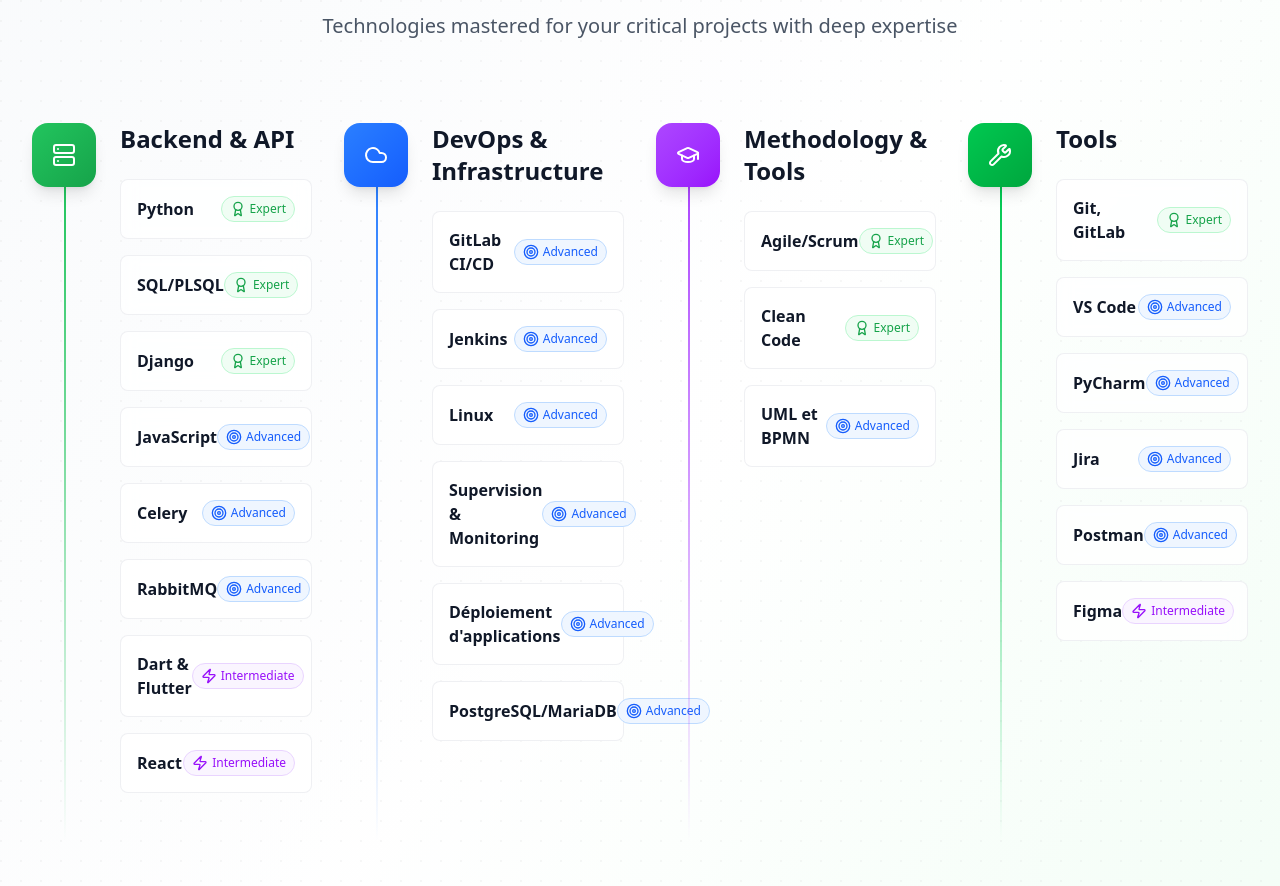
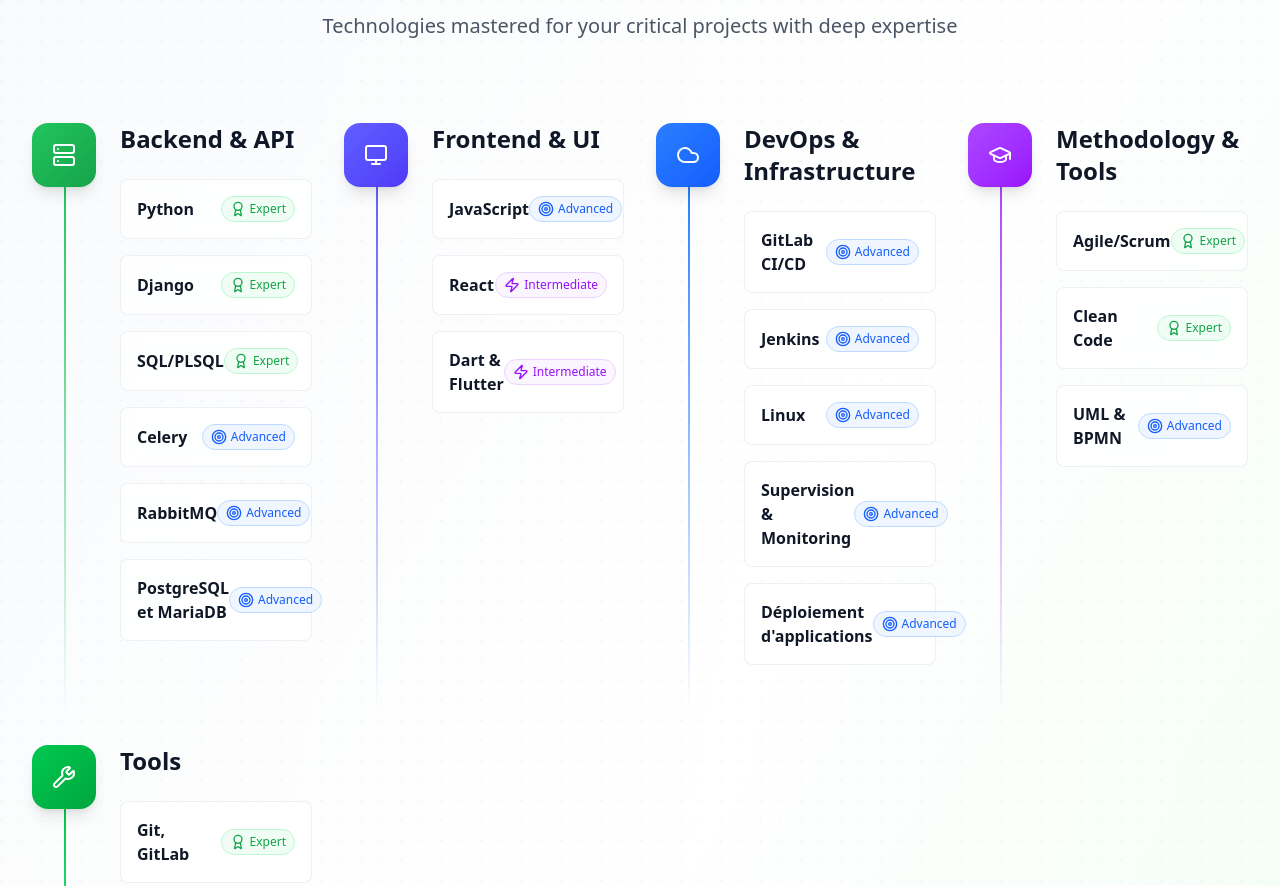
Before and after one commit to Alexandre-petitjean/portfolio, a React app: page / in a window 1280 px wide. Shown: the part 2167-3053 px from the top of the page. Built offline with nearby package versions, Linux system fonts and the light colour scheme.

Commit message:
fix: address code review feedback
- Separate frontend/backend skills categories for better organization
- Fix language inconsistency in "UML & BPMN" (was mixing French/English)
- Add visual distinction to experience section heading with colored bar
- Update translations for new frontend category
- Improve skills categorization and naming consistency

```diff
--- a/app/constants/messages_en.ts
+++ b/app/constants/messages_en.ts
@@ -55,14 +55,15 @@
   "skills.subtitle":
     "Technologies mastered for your critical projects with deep expertise",
   "skills.backend.title": "Backend & API",
+  "skills.frontend.title": "Frontend & UI",
   "skills.devops.title": "DevOps & Infrastructure",
   "skills.methodology.title": "Methodology & Tools",
+  "skills.tools.title": "Tools",
   "skills.experience.title": "Deep Expertise",
   "skills.experience.description":
-    "Over 8 years of experience in developing critical applications. I master the entire technical chain, from design to production, including performance optimization and security.",
+    "8+ years of experience developing mission-critical applications. I master the entire technical stack, from design to production deployment, including performance optimization and security.",
   "skills.level.expert": "Expert",
   "skills.level.advanced": "Advanced",
   "skills.level.intermediate": "Intermediate",
-  "skills.tools.title": "Tools",
 } as const;
 export default messages;
--- a/app/constants/messages_fr.ts
+++ b/app/constants/messages_fr.ts
@@ -65,5 +65,15 @@
   "skills.level.advanced": "Avancé",
   "skills.level.intermediate": "Notions",
   "skills.tools.title": "Outils",
+  "skills.tools.uml_bpmn": "UML & BPMN",
+  "skills.tools.git": "Contrôle de version (Git)",
+  "skills.tools.docker": "Docker & Conteneurisation",
+  "skills.tools.cicd": "Pipelines CI/CD",
+  "skills.tools.monitoring": "Supervision & Monitoring",
+  "skills.tools.testing": "Tests & Qualité",
+  "skills.tools.agile": "Méthodologies Agiles",
+  "skills.tools.documentation": "Documentation technique",
+  "skills.tools.communication": "Outils de communication",
+  "skills.frontend.title": "Frontend & UI",
 } as const;
 export default messages;
--- a/app/constants/skillsData.ts
+++ b/app/constants/skillsData.ts
@@ -1,9 +1,9 @@
-import { Server, Cloud, GraduationCap, Wrench } from "lucide-react";
+import { Server, Cloud, GraduationCap, Wrench, Monitor } from "lucide-react";
 import type { SkillItemData } from "@/app/types/skills";
 
 export const SKILL_CATEGORIES = {
-  technologies: {
-    id: "technologies",
+  backend: {
+    id: "backend",
     titleKey: "skills.backend.title",
     icon: Server,
     accentColors: {
@@ -12,13 +12,25 @@
     },
     skills: [
       { name: "Python", level: "expert" as const },
-      { name: "JavaScript", level: "advanced" as const },
-      { name: "Dart & Flutter", level: "intermediate" as const },
+      { name: "Django", level: "expert" as const },
       { name: "SQL/PLSQL", level: "expert" as const },
-      { name: "Django", level: "expert" as const },
       { name: "Celery", level: "advanced" as const },
       { name: "RabbitMQ", level: "advanced" as const },
+      { name: "PostgreSQL et MariaDB", level: "advanced" as const },
+    ] satisfies SkillItemData[],
+  },
+  frontend: {
+    id: "frontend",
+    titleKey: "skills.frontend.title",
+    icon: Monitor,
+    accentColors: {
+      primary: "from-indigo-500",
+      secondary: "to-indigo-600",
+    },
+    skills: [
+      { name: "JavaScript", level: "advanced" as const },
       { name: "React", level: "intermediate" as const },
+      { name: "Dart & Flutter", level: "intermediate" as const },
     ] satisfies SkillItemData[],
   },
   devops: {
@@ -35,7 +47,6 @@
       { name: "Linux", level: "advanced" as const },
       { name: "Supervision & Monitoring", level: "advanced" as const },
       { name: "Déploiement d'applications", level: "advanced" as const },
-      { name: "PostgreSQL/MariaDB", level: "advanced" as const },
     ] satisfies SkillItemData[],
   },
   methodology: {
@@ -49,7 +60,7 @@
     skills: [
       { name: "Agile/Scrum", level: "expert" as const },
       { name: "Clean Code", level: "expert" as const },
-      { name: "UML et BPMN", level: "advanced" as const },
+      { name: "UML & BPMN", level: "advanced" as const },
     ] satisfies SkillItemData[],
   },
   tools: {
--- a/app/sections/TechStack.tsx
+++ b/app/sections/TechStack.tsx
@@ -65,6 +65,7 @@
 
             <h2 className="text-2xl font-bold mb-6 text-gray-900 dark:text-white">
               {intl.formatMessage({ id: "skills.experience.title" })}
+              <span className="block w-20 h-1 bg-primary-500 mx-auto mt-4 rounded-full" />
             </h2>
 
             <p className="text-lg text-gray-700 dark:text-gray-300 leading-relaxed max-w-4xl mx-auto">
```
